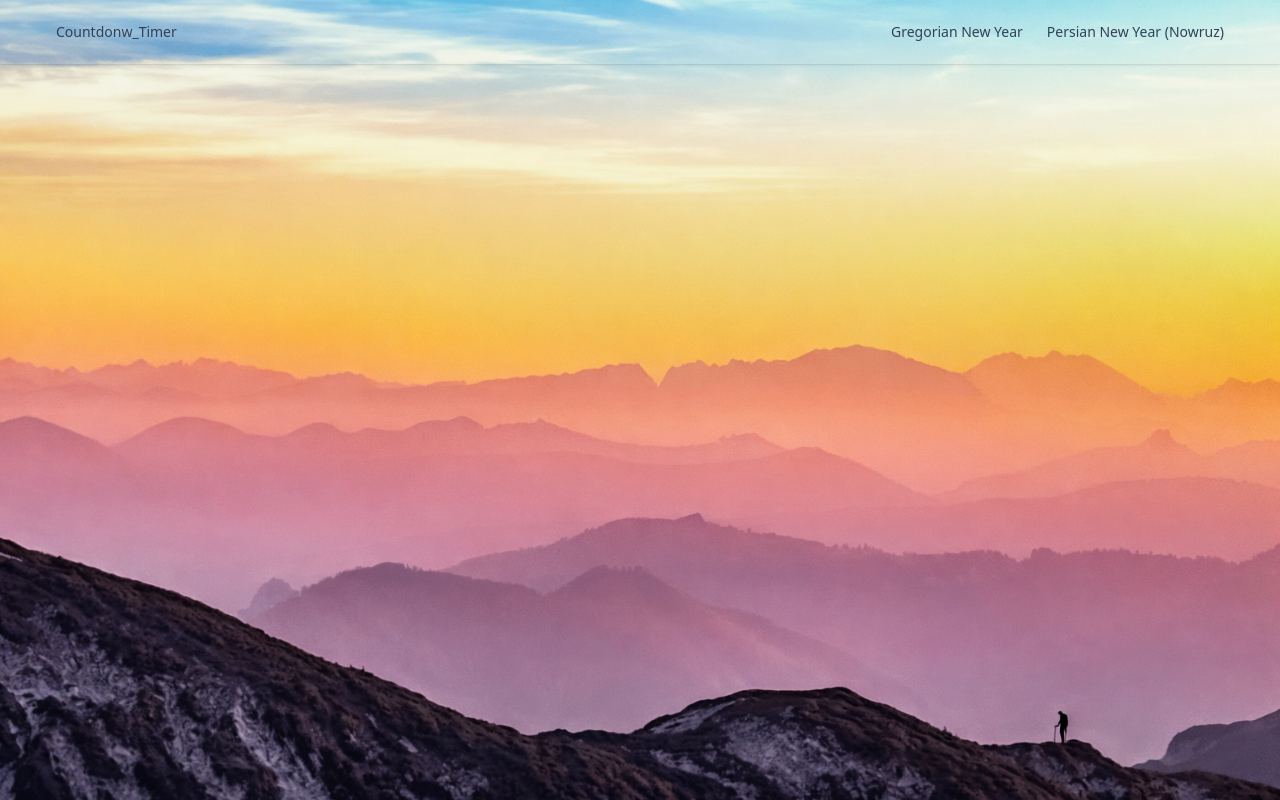
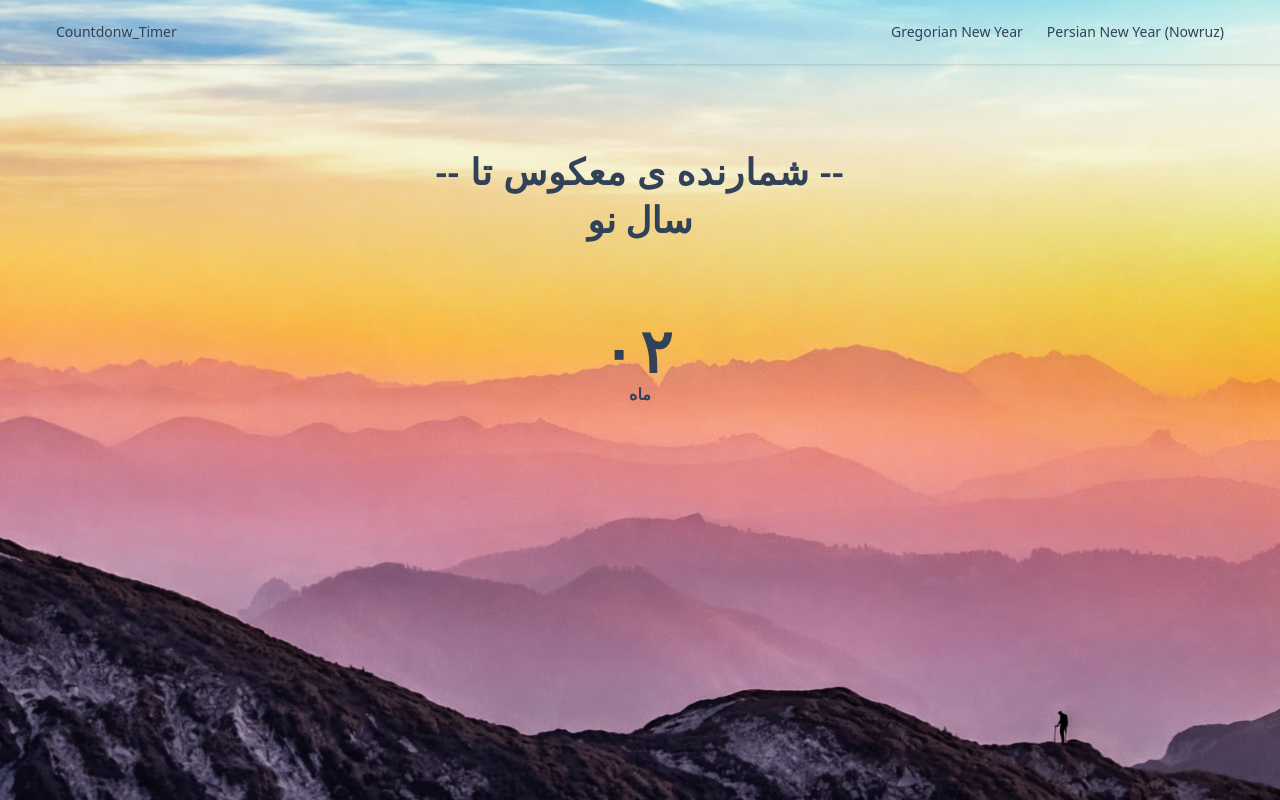
Before and after one commit to 01mehran/Countdown-timer, a React (Vite) app: page /Countdown-timer/Nowruz in a window 1280 px wide. Built offline with nearby package versions, Linux system fonts and the light colour scheme.

Commit message:
feat: add Nowruz timer unit design

```diff
--- a/src/components/GregorianNewYear/NewYearTimeUnits.tsx
+++ b/src/components/GregorianNewYear/NewYearTimeUnits.tsx
@@ -29,12 +29,9 @@ export default function NewYearTimeUnits({ timeLeft }: NewYearTimeUnitsProps) {
             <TimeUnit timeUnitLeft={timeLeft.hours} timeUnitName="hours" />
           )}
 
-          {timeLeft.minutes > 0 && (
-            <TimeUnit timeUnitLeft={timeLeft.minutes} timeUnitName="minutes" />
-          )}
-          {timeLeft.seconds > 0 && (
-            <TimeUnit timeUnitLeft={timeLeft.seconds} timeUnitName="seconds" />
-          )}
+          <TimeUnit timeUnitLeft={timeLeft.minutes} timeUnitName="minutes" />
+
+          <TimeUnit timeUnitLeft={timeLeft.seconds} timeUnitName="seconds" />
         </div>
       </div>
     </div>
--- /dev/null
+++ b/src/components/Nowruz/Header.tsx
@@ -0,0 +1,10 @@
+export default function Header() {
+  return (
+    <div className="flex items-center flex-col space-y-2 font-serif">
+      <span className="sm:text-4xl text-[8vw] font-bold tracking-wide">
+        -- شمارنده ی معکوس تا --
+      </span>
+      <h2 className="text-4xl font-extrabold">سال نو</h2>
+    </div>
+  );
+}
--- /dev/null
+++ b/src/components/Nowruz/NowruzTimeUnit.tsx
@@ -0,0 +1,17 @@
+import Header from "../Nowruz/Header";
+import NavBar from "../NavBar";
+import TimeUnit from "../Nowruz/TimeUnit";
+
+export default function NowruzTimeUnit() {
+  return (
+    <div className="w-full flex-col h-dvh overflow-hidden">
+      <NavBar />
+      <div className="py-22">
+        <Header />
+        <div className="flex items-center justify-evenly w-full flex-wrap space-y-3 sm:space-y-0 py-20">
+          <TimeUnit />
+        </div>
+      </div>
+    </div>
+  );
+}
--- /dev/null
+++ b/src/components/Nowruz/TimeUnit.tsx
@@ -0,0 +1,10 @@
+export default function TimeUnit() {
+  return (
+    <article className="timeBox">
+      <time className="text-6xl font-bold tracking-widest">
+        ۰{Number(2).toLocaleString("fa-IR")}
+      </time>
+      <span className="text-5 font-bold ">ماه</span>
+    </article>
+  );
+}
--- a/src/pages/Nowruz/Timer.tsx
+++ b/src/pages/Nowruz/Timer.tsx
@@ -1,9 +1,9 @@
-import NavBar from "../../components/NavBar";
+import NowruzTimeUnit from "../../components/Nowruz/NowruzTimeUnit";
 
 export default function NowruzTimer() {
   return (
     <div className="min-h-dvh bg-[url('./assets/background.png')] md:bg-bottom bg-cover bg-right bg-no-repeat text-slate-700 w-full flex items-center  gap-16 flex-col space-y-0.5">
-      <NavBar />
+      <NowruzTimeUnit />
     </div>
   );
 }
```
